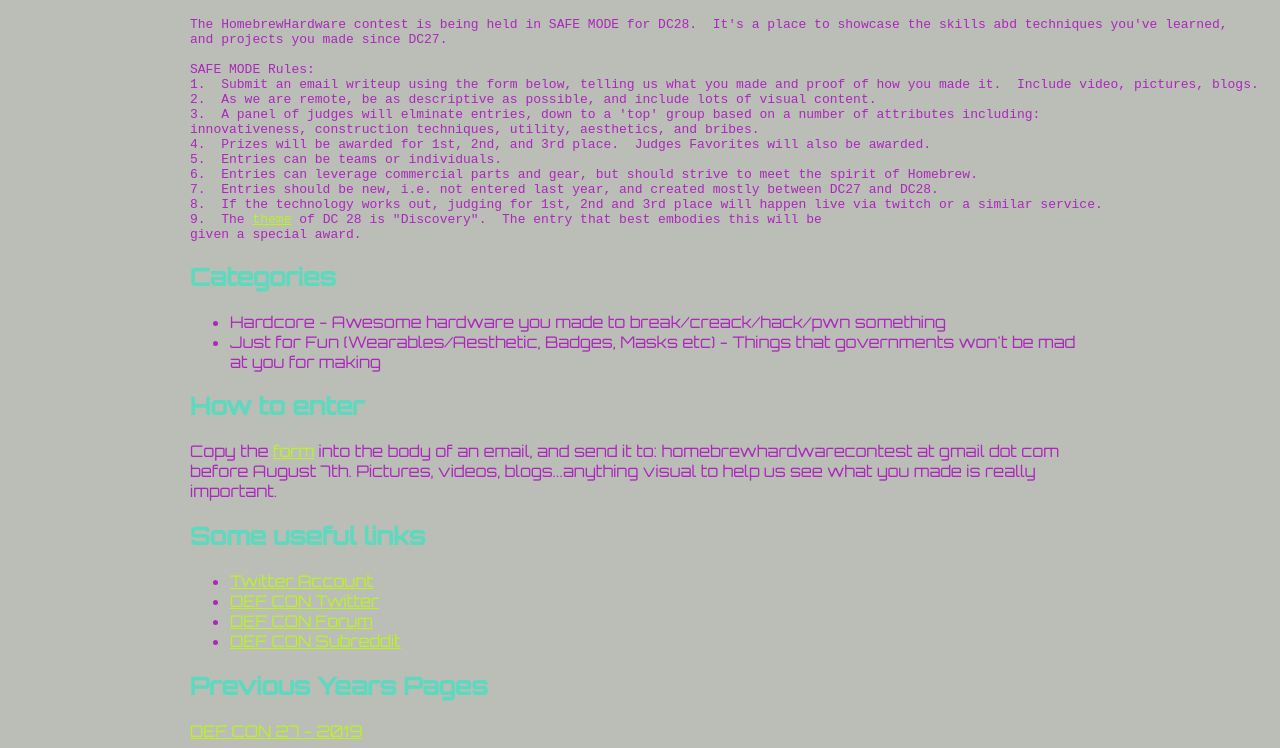
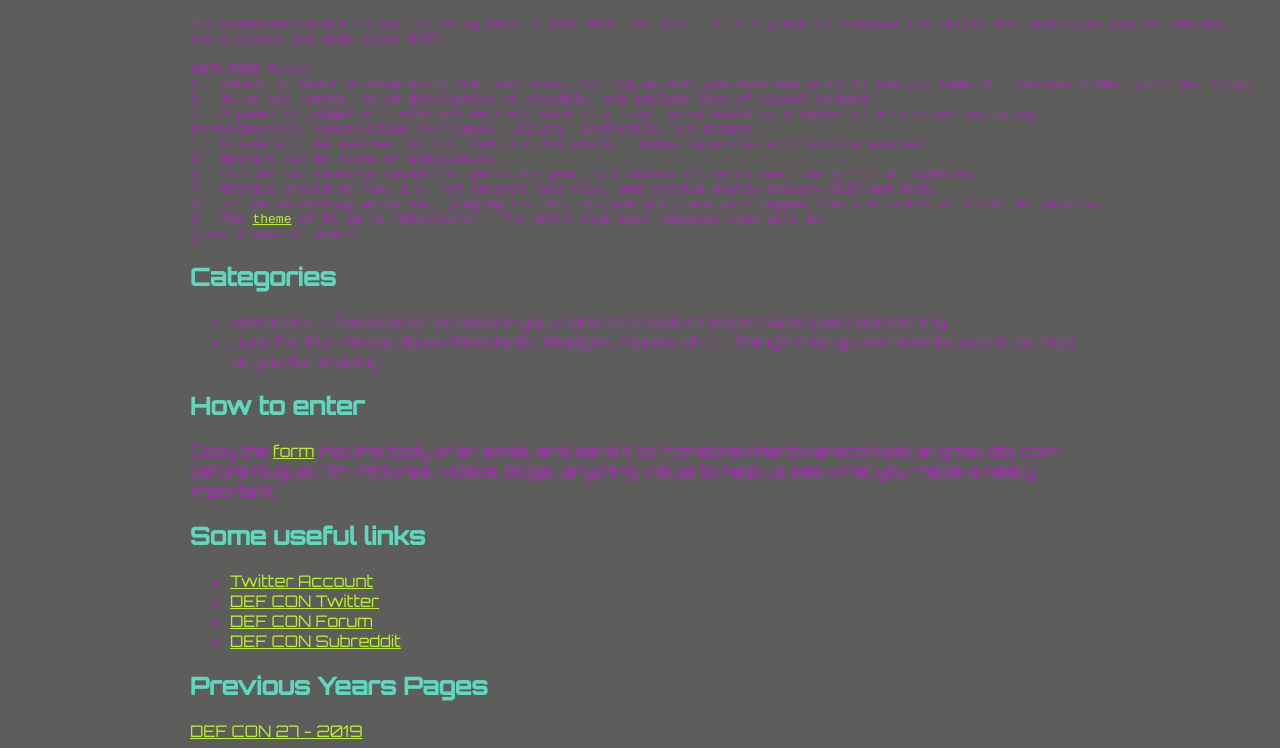
Before and after one commit to homebrewhardwarecontest/homebrewhardwarecontest.github.io, a plain HTML site: page index.html in a window 1280 px wide. Shown: the part 356-1104 px from the top of the page. Drawn offline with Linux system fonts and the light colour scheme.

Commit message:
Update brew.css

```diff
--- a/brew.css
+++ b/brew.css
@@ -1,5 +1,5 @@
 body {
-	background-color: #bbbdb7;
+	background-color: #5d5e5c;
 	font-family: 'Orbitron', sans-serif;
 	color: #ab28bb;
 	max-width: 900px;
```
